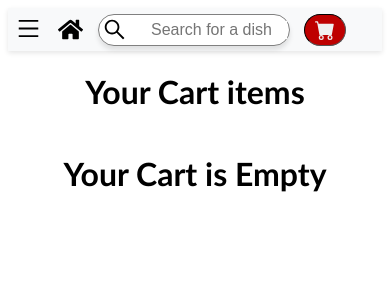
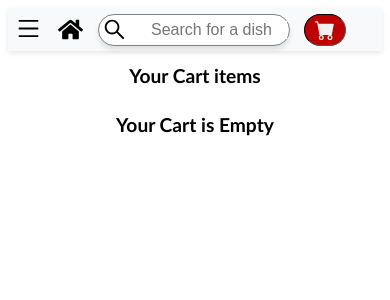
Before and after one commit to rajeshg0ud/Foodie-Zone, a React (Create React App) app: page /cart in a window 390 px wide. Shown: the top 300 px of the page. Built offline with nearby package versions, Linux system fonts and the light colour scheme.

Commit message:
Moving files from old repository

```diff
--- a/src/index.css
+++ b/src/index.css
@@ -415,6 +415,7 @@ body{
   margin-bottom: 10px;
   border-radius: 15px;
   font-size: 12px;
+  cursor: pointer;
 }
 
  .addToCartBttn:hover {
--- a/src/pages/cart/cart.css
+++ b/src/pages/cart/cart.css
@@ -3,7 +3,9 @@
     flex-direction: column;
     align-items: center;
 }
-
+.cartTitle h1, .cartEmpty{
+    font-size: x-large;
+}
 .cartItem{
     display: flex;
     align-items: center;
@@ -59,6 +61,8 @@
     .cartItem{
     width:290px;
     }
-
+    .cartTitle h1, .cartEmpty{
+        font-size: larger;
+    }
 
 }
--- a/src/pages/cart/cart.jsx
+++ b/src/pages/cart/cart.jsx
@@ -29,7 +29,7 @@ const Cart=()=>{
                 <button onClick={()=> navigate("/")}>Continue Shopping</button>
                 <button>Checkout</button>
             </div>
-            : <h1> Your Cart is Empty</h1>}
+            : <h1 className='cartEmpty'> Your Cart is Empty</h1>}
 
         </div>
     );
```
